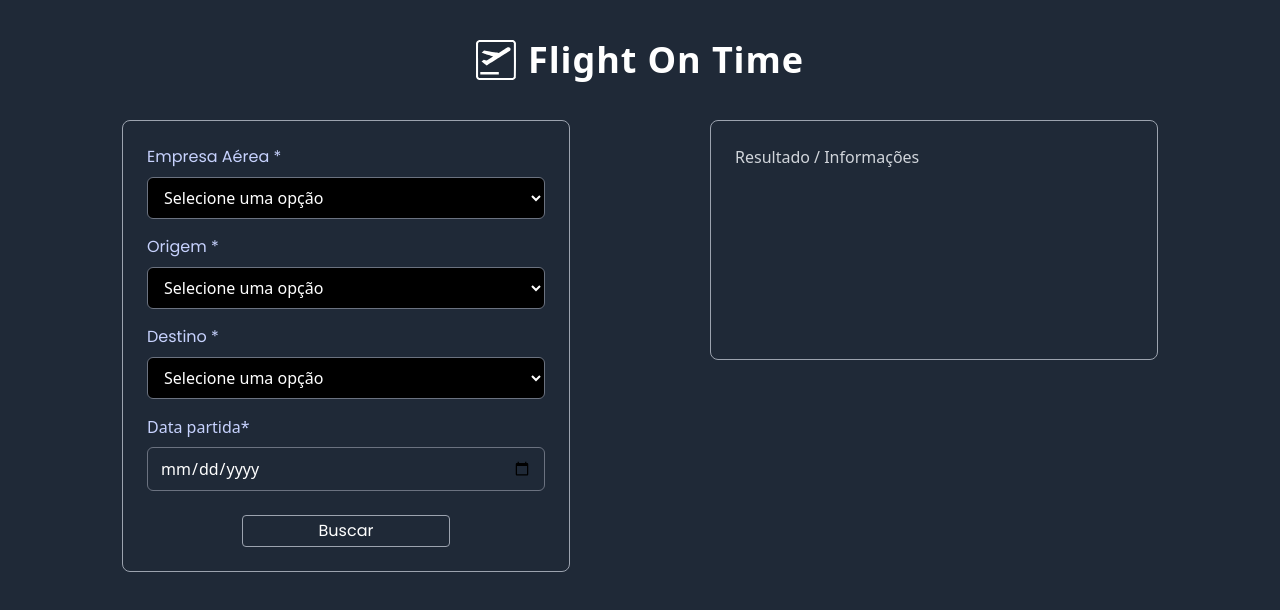
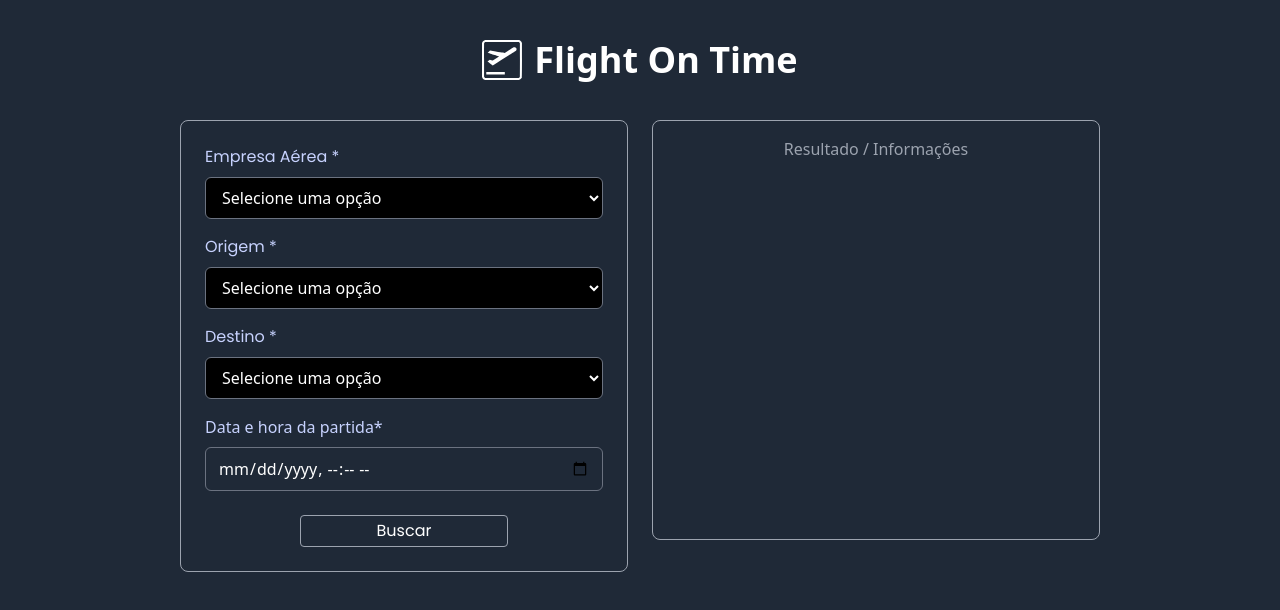
Before and after one commit to Projeto-3-FlightOnTime/frontend, a React (Vite) app: page / in a window 1280 px wide. Shown: the top 610 px of the page. Built offline with nearby package versions, Linux system fonts and the light colour scheme.

Commit message:
Configurando conexao com API java e atualizando div resultado

```diff
--- a/src/App.jsx
+++ b/src/App.jsx
@@ -5,46 +5,96 @@ import { companhiasOptions } from "./data/companhiasOptions";
 import { aeroportosOptions } from "./data/aeroportosOptions";
 import axios from "axios";
 
+/* 🔹 Helper para pegar label pelo value */
+function getLabel(options, value) {
+  return options.find((opt) => opt.value === value)?.label || value;
+}
+
 export default function App() {
   const [codCompanhia, setCodCompanhia] = useState("");
   const [codAeroportoOrigem, setOrigem] = useState("");
   const [codAeroportoDestino, setDestino] = useState("");
   const [dataHoraPartida, setDataHoraPartida] = useState("");
-  const [resultado, setResultado] = useState(null);
+
+  const [historico, setHistorico] = useState([]);
+  const [error, setError] = useState(null);
+  const [loading, setLoading] = useState(false);
 
   async function buscarDados() {
+    setLoading(true);
+    setError(null);
+
+    if (
+      !codCompanhia ||
+      !codAeroportoOrigem ||
+      !codAeroportoDestino ||
+      !dataHoraPartida
+    ) {
+      setError("Preencha todos os campos obrigatórios.");
+      setLoading(false);
+      return;
+    }
+
+    if (codAeroportoOrigem === codAeroportoDestino) {
+      setError("Origem e destino não podem ser iguais.");
+      setLoading(false);
+      return;
+    }
+
     const payload = {
-      codCompanhia,
-      codAeroportoOrigem,
-      codAeroportoDestino,
-      dataHoraPartida
+      cod_companhia: codCompanhia,
+      cod_aeroporto_origem: codAeroportoOrigem,
+      cod_aeroporto_destino: codAeroportoDestino,
+      data_hora_partida: new Date(dataHoraPartida).toISOString(),
     };
 
     try {
-      const response = await axios.post("/predict", payload);
-      setResultado(response.data);
+      const response = await axios.post(
+        `${import.meta.env.VITE_API_URL}/predict`,
+        payload
+      );
+
+      setHistorico((prev) => [
+        {
+          id: Date.now(),
+          voo: payload,
+          resultado: response.data,
+        },
+        ...prev,
+      ]);
+
+      /* 🔹 Reset dos inputs */
+      setCodCompanhia("");
+      setOrigem("");
+      setDestino("");
+      setDataHoraPartida("");
     } catch (error) {
-      console.error("Erro ao buscar dados", error);
+      setError(
+        error.response?.data?.message ||
+          "Erro ao realizar a predição. Tente novamente."
+      );
+    } finally {
+      setLoading(false);
     }
   }
 
   return (
     <section className="min-h-screen w-full bg-gray-800 flex flex-col items-center px-4">
-
+      {/* HEADER */}
       <header className="w-full max-w-6xl flex items-center justify-center gap-3 py-10">
         <img
           src="/icon.svg"
           alt="Flight On Time"
           className="w-10 h-10 invert brightness-200"
         />
-        <h1 className="text-3xl md:text-4xl font-semibold text-white tracking-wide">
+        <h1 className="text-3xl md:text-4xl font-semibold text-white">
           Flight On Time
         </h1>
       </header>
 
-      <div className="w-full max-w-6xl flex flex-col md:flex-row gap-6 items-start justify-center">
-
-        <div className="w-full max-w-md mx-auto border border-gray-400 p-6 rounded-lg flex flex-col gap-4">
+      <div className="w-full max-w-6xl flex flex-col md:flex-row gap-6 justify-center">
+        {/* FORM */}
+        <div className="w-full max-w-md border border-gray-400 p-6 rounded-lg flex flex-col gap-4">
           <SelectField
             label="Empresa Aérea"
             required
@@ -70,25 +120,99 @@ export default function App() {
           />
 
           <div className="flex flex-col gap-2">
-            <label className="text-indigo-200">Data partida*</label>
+            <label className="text-indigo-200">
+              Data e hora da partida*
+            </label>
             <input
-              type="date"
+              type="datetime-local"
               value={dataHoraPartida}
               onChange={(e) => setDataHoraPartida(e.target.value)}
-              className="rounded-md bg-transparent border border-gray-500 px-3 py-2 text-white focus:ring-2 focus:ring-indigo-500"
+              className="rounded-md bg-transparent border border-gray-500 px-3 py-2 text-white"
             />
           </div>
 
-          <Button type="button" name="Buscar" onClick={buscarDados} />
+          <Button
+            type="button"
+            name={loading ? "Processando..." : "Buscar"}
+            onClick={buscarDados}
+            disabled={loading}
+          />
+
+          {error && (
+            <p className="text-red-400 text-sm text-center">{error}</p>
+          )}
         </div>
 
-        <div className="w-full max-w-md mx-auto border border-gray-400 p-6 rounded-lg text-gray-300 h-60">
-          {resultado ? (
-            <pre className="text-sm overflow-auto">
-              {JSON.stringify(resultado, null, 2)}
-            </pre>
+        {/* RESULTADOS */}
+        <div className="w-full max-w-md border border-gray-400 p-4 rounded-lg text-gray-200 max-h-[420px] overflow-y-auto flex flex-col gap-3">
+          {historico.length > 0 ? (
+            historico.map((item) => (
+              <div
+                key={item.id}
+                className="border border-gray-600 rounded-md p-3 flex flex-col gap-2 text-sm"
+              >
+                <h2 className="text-indigo-300 font-semibold text-base">
+                  Predição de Voo
+                </h2>
+
+                <div className="grid grid-cols-2 gap-x-2 gap-y-1 text-gray-300">
+                  <span className="text-gray-400">Companhia:</span>
+                  <span>
+                    {getLabel(
+                      companhiasOptions,
+                      item.voo.cod_companhia
+                    )}
+                  </span>
+
+                  <span className="text-gray-400">Origem:</span>
+                  <span>
+                    {getLabel(
+                      aeroportosOptions,
+                      item.voo.cod_aeroporto_origem
+                    )}
+                  </span>
+
+                  <span className="text-gray-400">Destino:</span>
+                  <span>
+                    {getLabel(
+                      aeroportosOptions,
+                      item.voo.cod_aeroporto_destino
+                    )}
+                  </span>
+
+                  <span className="text-gray-400">Partida:</span>
+                  <span>
+                    {new Date(
+                      item.voo.data_hora_partida
+                    ).toLocaleString()}
+                  </span>
+                </div>
+
+                <hr className="border-gray-600 my-1" />
+
+                <div className="flex justify-between">
+                  <span className="text-gray-400">Status:</span>
+                  <span className="text-green-400 font-medium">
+                    {item.resultado.status_predicao}
+                  </span>
+                </div>
+
+                <div className="flex justify-between">
+                  <span className="text-gray-400">Prob. atraso:</span>
+                  <span className="text-yellow-300 font-medium">
+                    {item.resultado.probabilidade}%
+                  </span>
+                </div>
+
+                <p className="text-gray-400 text-xs">
+                  {item.resultado.messagem}
+                </p>
+              </div>
+            ))
           ) : (
-            "Resultado / Informações"
+            <p className="text-gray-400 text-center">
+              Resultado / Informações
+            </p>
           )}
         </div>
       </div>
--- a/src/data/aeroportosOptions.js
+++ b/src/data/aeroportosOptions.js
@@ -1,6 +1,6 @@
 export const aeroportosOptions = [
 
-  // 🇧🇷 Brasil – principais hubs
+  //Brasil
   { value: "SBGR", label: "São Paulo - Guarulhos (GRU)" },
   { value: "SBSP", label: "São Paulo - Congonhas (CGH)" },
   { value: "SBGL", label: "Rio de Janeiro - Galeão (GIG)" },
--- a/src/services/api.js
+++ /dev/null
@@ -1,4 +0,0 @@
-
-export const api = axios.create({
-  baseURL: "http://localhost:8080/predict",
-});
```
Also changed, not shown: 1 other file (tests, documents, lock files or other folders).
